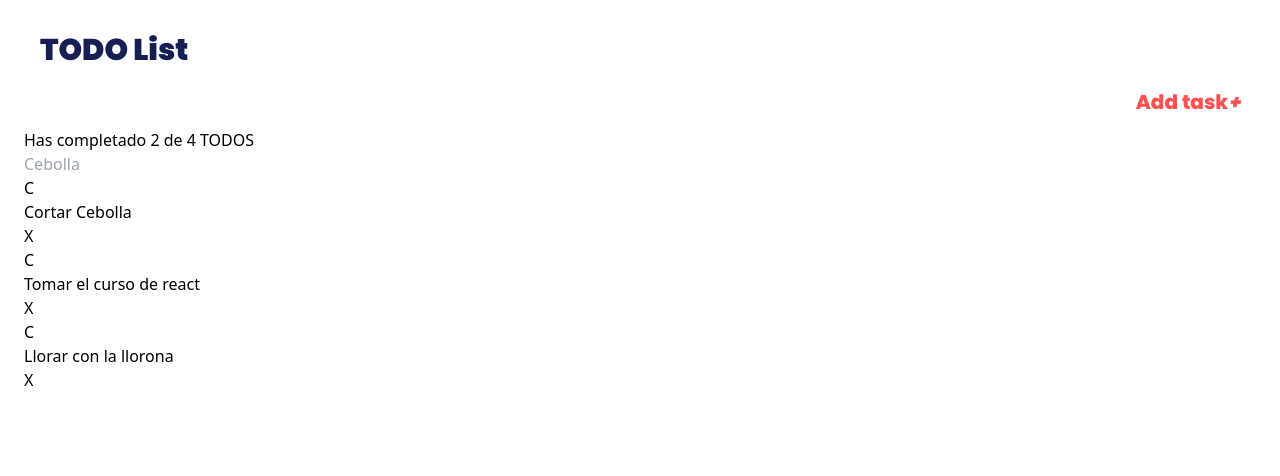
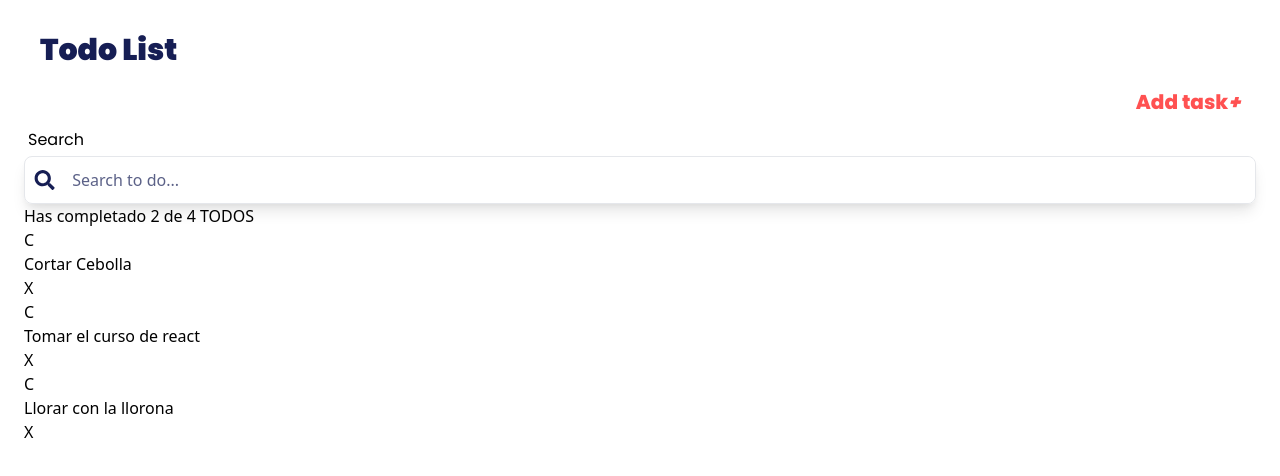
Before and after one commit to JosephMSS/curso-de-introduccion-a-react, a React (Create React App) app: page / in a window 1280 px wide. Shown: the top 476 px of the page. Built offline with nearby package versions, Linux system fonts and the light colour scheme.

Commit message:
Add todosearch

```diff
--- a/package.json
+++ b/package.json
@@ -10,6 +10,7 @@
     "@testing-library/user-event": "^12.1.10",
     "react": "^17.0.2",
     "react-dom": "^17.0.2",
+    "react-icons": "^4.3.1",
     "react-scripts": "4.0.3",
     "web-vitals": "^1.0.1"
   },
--- a/src/components/TodoSearch.js
+++ b/src/components/TodoSearch.js
@@ -1,10 +1,20 @@
-import { Fragment } from "react";
-
-function TodoSearch() {
-  return <Fragment>
-      <input type="text" placeholder="Cebolla" />
-
-  </Fragment>;
+import React from "react";
+import { FaSearch } from "react-icons/fa";
+function TodoSearch({ id, label, placeholder }) {
+  return (
+    <div className="flex flex-col">
+      <label className=" ml-1 pb-1 font-poppins " htmlFor={id}>{label}</label>
+      <div className=" rounded-lg shadow-lg flex items-center align-middle border">
+        <FaSearch className="bg-white  text-primary pl-2 h-5 w-8 flex-shrink" />
+        <input
+          id={id}
+          className="ml-2 py-3 pl-2 h-full w-full rounded-lg placeholder-primary placeholder-opacity-70 focus:outline-none focus:ring focus:ring-inset focus:border-quaternary "
+          type="text"
+          placeholder={placeholder}
+        />
+      </div>
+    </div>
+  );
 }
 
 export { TodoSearch };
--- a/src/pages/ListTodo.js
+++ b/src/pages/ListTodo.js
@@ -6,7 +6,7 @@ import { TodoList } from "../components/TodoList";
 import { TodoItem } from "../components/TodoItem";
 import { CreateTodoButton } from "../components/CreateTodoButton";
 function ListTodo() {
-  const todos = [
+  const todoList = [
     {
       id: 1,
       text: "Cortar Cebolla",
@@ -25,12 +25,16 @@ function ListTodo() {
   ];
   return (
     <div className="mx-6">
-      <Title title="TODO List" />
+      <Title title="Todo List" />
       <CreateTodoButton label="Add task" />
+      <TodoSearch
+      id="searchInput"
+      label="Search"
+      placeholder="Search to do..."
+      />
       <TodoCounter />
-      <TodoSearch />
       <TodoList>
-        {todos.map((todo) => (
+        {todoList.map((todo) => (
           <TodoItem text={todo.text} key={todo.id} />
         ))}
       </TodoList>
```
Also changed, not shown: 1 other file (tests, documents, lock files or other folders).
